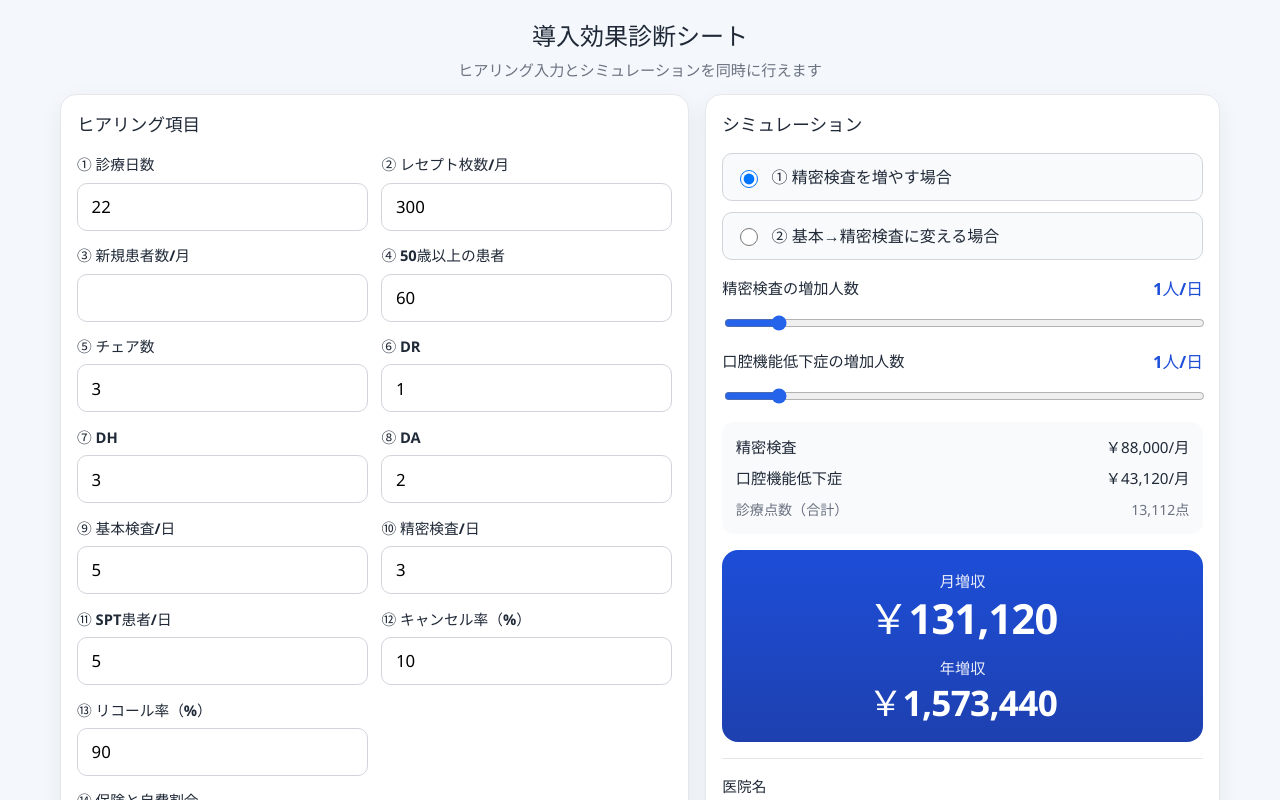
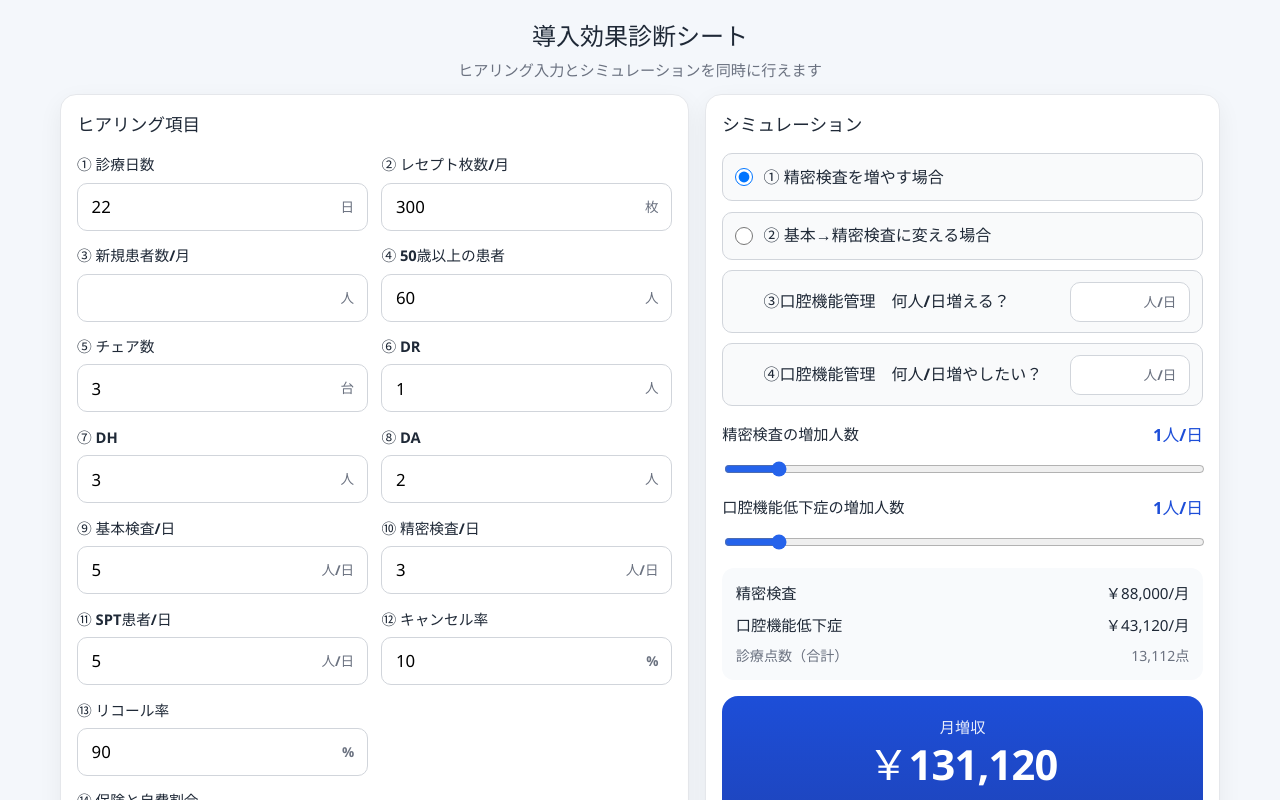
Before and after one commit to nakato-72/dental-simulation, a React (Vite) app: page / in a window 1280 px wide. Shown: the top 800 px of the page. Built offline with nearby package versions, Linux system fonts and the light colour scheme.

Commit message:
③④口腔機能管理入力とUI統一
③④口腔機能管理入力を追加。単位を入力枠内に表示。scenario-rowで文字位置とフォントを統一。

```diff
--- a/src/App.css
+++ b/src/App.css
@@ -37,9 +37,9 @@
   margin-bottom: 0.85rem;
 }
 
-.field input[type='number'],
 .field input[type='text'],
-.field input[type='search'] {
+.field input[type='search'],
+.input-with-suffix input {
   width: 100%;
   min-height: 48px;
   border: 1px solid #d1d5db;
@@ -50,9 +50,32 @@
   box-sizing: border-box;
 }
 
-.field input[type='number']:focus,
+.input-with-suffix {
+  position: relative;
+}
+
+.input-with-suffix input {
+  padding-right: 2.4rem;
+}
+
+.input-with-suffix.suffix-wide input {
+  padding-right: 3.2rem;
+}
+
+.input-with-suffix .suffix {
+  position: absolute;
+  right: 0.85rem;
+  top: 50%;
+  transform: translateY(-50%);
+  color: #6b7280;
+  font-size: 0.85rem;
+  font-weight: 600;
+  pointer-events: none;
+}
+
 .field input[type='text']:focus,
-.field input[type='search']:focus {
+.field input[type='search']:focus,
+.input-with-suffix input:focus {
   outline: 2px solid #2563eb;
   border-color: #2563eb;
 }
@@ -187,16 +210,8 @@
 .field-split label {
   display: grid;
   gap: 0.35rem;
-  position: relative;
   font-size: 0.85rem;
   color: #4b5563;
-}
-
-.field-split .suffix {
-  position: absolute;
-  right: 0.85rem;
-  bottom: 0.95rem;
-  color: #6b7280;
 }
 
 .toggle-group {
@@ -227,21 +242,52 @@
   margin-bottom: 1rem;
 }
 
-.scenario-option {
-  display: flex;
+.scenario-row {
+  display: grid;
+  grid-template-columns: 18px minmax(0, 1fr);
+  column-gap: 0.65rem;
   align-items: center;
-  gap: 0.65rem;
   min-height: 48px;
   padding: 0.65rem 0.75rem;
   border: 1px solid #d1d5db;
   border-radius: 10px;
   background: #f9fafb;
+  font-size: 1rem;
   font-weight: 600;
+  line-height: 1.35;
+  color: #1f2937;
 }
 
-.scenario-option input {
+.scenario-row--input {
+  grid-template-columns: 18px minmax(0, 1fr) 7.5rem;
+}
+
+.scenario-row input[type='radio'] {
   width: 18px;
   height: 18px;
+  margin: 0;
+  padding: 0;
+  justify-self: center;
+}
+
+.scenario-row-leading {
+  display: block;
+  width: 18px;
+  height: 18px;
+}
+
+.scenario-row-text {
+  min-width: 0;
+}
+
+.scenario-input-field {
+  min-width: 0;
+}
+
+.scenario-input-field input {
+  min-height: 40px;
+  font-size: 1rem;
+  font-weight: 700;
 }
 
 .slider-block {
--- a/src/App.tsx
+++ b/src/App.tsx
@@ -50,12 +50,55 @@ function parseNumber(value: string): number {
   return Number.isFinite(parsed) ? parsed : 0
 }
 
+type NumberFieldWithSuffixProps = {
+  label: string
+  suffix: string
+  value: number
+  onChange: (value: number) => void
+  min?: number
+  max?: number
+  inputMode?: 'numeric' | 'decimal'
+  suffixWide?: boolean
+}
+
+function NumberFieldWithSuffix({
+  label,
+  suffix,
+  value,
+  onChange,
+  min = 0,
+  max,
+  inputMode = 'numeric',
+  suffixWide = false,
+}: NumberFieldWithSuffixProps) {
+  return (
+    <label className="field">
+      <span>{label}</span>
+      <div className={`input-with-suffix${suffixWide ? ' suffix-wide' : ''}`}>
+        <input
+          type="number"
+          inputMode={inputMode}
+          min={min}
+          max={max}
+          value={value || ''}
+          onChange={(event) => onChange(parseNumber(event.target.value))}
+        />
+        <span className="suffix">{suffix}</span>
+      </div>
+    </label>
+  )
+}
+
 function App() {
   const [clinicName, setClinicName] = useState('')
   const [hearing, setHearing] = useState<HearingInput>(DEFAULT_HEARING)
   const [scenario, setScenario] = useState<Scenario>('increase-precision')
   const [examPersonCount, setExamPersonCount] = useState(1)
   const [hypofunctionPersonCount, setHypofunctionPersonCount] = useState(1)
+  const [oralManagementActualIncrease, setOralManagementActualIncrease] =
+    useState(0)
+  const [oralManagementDesiredIncrease, setOralManagementDesiredIncrease] =
+    useState(0)
   const [showHistory, setShowHistory] = useState(false)
   const [historySearch, setHistorySearch] = useState('')
   const [savedRecords, setSavedRecords] = useState<SavedRecord[]>([])
@@ -105,6 +148,8 @@ function App() {
       scenario,
       examPersonCount,
       hypofunctionPersonCount,
+      oralManagementActualIncrease,
+      oralManagementDesiredIncrease,
     })
     refreshSavedRecords()
     setSaveMessage(`${trimmedName} を保存しました`)
@@ -116,6 +161,8 @@ function App() {
     setScenario(record.scenario)
     setExamPersonCount(record.examPersonCount)
     setHypofunctionPersonCount(record.hypofunctionPersonCount)
+    setOralManagementActualIncrease(record.oralManagementActualIncrease ?? 0)
+    setOralManagementDesiredIncrease(record.oralManagementDesiredIncrease ?? 0)
     setShowHistory(false)
     setSaveMessage(`${record.clinicName} を読み込みました`)
   }
@@ -144,194 +191,98 @@ function App() {
         <section className="panel hearing-panel">
           <h2>ヒアリング項目</h2>
           <div className="field-grid">
-            <label className="field">
-              <span>① 診療日数</span>
-              <input
-                type="number"
-                inputMode="numeric"
-                min={0}
-                value={hearing.workingDays || ''}
-                onChange={(event) =>
-                  updateHearing('workingDays', parseNumber(event.target.value))
-                }
+            <NumberFieldWithSuffix
+              label="① 診療日数"
+              suffix="日"
+              value={hearing.workingDays}
+              onChange={(value) => updateHearing('workingDays', value)}
             />
-            </label>
-
-            <label className="field">
-              <span>② レセプト枚数/月</span>
-              <input
-                type="number"
-                inputMode="numeric"
-                min={0}
-                value={hearing.receiptsPerMonth || ''}
-                onChange={(event) =>
-                  updateHearing('receiptsPerMonth', parseNumber(event.target.value))
-                }
+            <NumberFieldWithSuffix
+              label="② レセプト枚数/月"
+              suffix="枚"
+              value={hearing.receiptsPerMonth}
+              onChange={(value) => updateHearing('receiptsPerMonth', value)}
             />
-            </label>
-
-            <label className="field">
-              <span>③ 新規患者数/月</span>
-              <input
-                type="number"
-                inputMode="numeric"
-                min={0}
-                value={hearing.newPatientsPerMonth || ''}
-                onChange={(event) =>
-                  updateHearing(
-                    'newPatientsPerMonth',
-                    parseNumber(event.target.value),
-                  )
-                }
+            <NumberFieldWithSuffix
+              label="③ 新規患者数/月"
+              suffix="人"
+              value={hearing.newPatientsPerMonth}
+              onChange={(value) => updateHearing('newPatientsPerMonth', value)}
             />
-            </label>
-
-            <label className="field">
-              <span>④ 50歳以上の患者</span>
-              <input
-                type="number"
-                inputMode="numeric"
-                min={0}
-                value={hearing.patientsOver50 || ''}
-                onChange={(event) =>
-                  updateHearing('patientsOver50', parseNumber(event.target.value))
-                }
+            <NumberFieldWithSuffix
+              label="④ 50歳以上の患者"
+              suffix="人"
+              value={hearing.patientsOver50}
+              onChange={(value) => updateHearing('patientsOver50', value)}
             />
-            </label>
-
-            <label className="field">
-              <span>⑤ チェア数</span>
-              <input
-                type="number"
-                inputMode="numeric"
-                min={0}
-                value={hearing.chairs || ''}
-                onChange={(event) =>
-                  updateHearing('chairs', parseNumber(event.target.value))
-                }
+            <NumberFieldWithSuffix
+              label="⑤ チェア数"
+              suffix="台"
+              value={hearing.chairs}
+              onChange={(value) => updateHearing('chairs', value)}
             />
-            </label>
-
-            <label className="field">
-              <span>⑥ DR</span>
-              <input
-                type="number"
-                inputMode="numeric"
-                min={0}
-                value={hearing.dr || ''}
-                onChange={(event) =>
-                  updateHearing('dr', parseNumber(event.target.value))
-                }
+            <NumberFieldWithSuffix
+              label="⑥ DR"
+              suffix="人"
+              value={hearing.dr}
+              onChange={(value) => updateHearing('dr', value)}
             />
-            </label>
-
-            <label className="field">
-              <span>⑦ DH</span>
-              <input
-                type="number"
-                inputMode="numeric"
-                min={0}
-                value={hearing.dh || ''}
-                onChange={(event) =>
-                  updateHearing('dh', parseNumber(event.target.value))
-                }
+            <NumberFieldWithSuffix
+              label="⑦ DH"
+              suffix="人"
+              value={hearing.dh}
+              onChange={(value) => updateHearing('dh', value)}
             />
-            </label>
-
-            <label className="field">
-              <span>⑧ DA</span>
-              <input
-                type="number"
-                inputMode="numeric"
-                min={0}
-                value={hearing.da || ''}
-                onChange={(event) =>
-                  updateHearing('da', parseNumber(event.target.value))
-                }
+            <NumberFieldWithSuffix
+              label="⑧ DA"
+              suffix="人"
+              value={hearing.da}
+              onChange={(value) => updateHearing('da', value)}
             />
-            </label>
-
-            <label className="field">
-              <span>⑨ 基本検査/日</span>
-              <input
-                type="number"
-                inputMode="numeric"
-                min={0}
-                value={hearing.basicExamPerDay || ''}
-                onChange={(event) =>
-                  updateHearing('basicExamPerDay', parseNumber(event.target.value))
-                }
+            <NumberFieldWithSuffix
+              label="⑨ 基本検査/日"
+              suffix="人/日"
+              suffixWide
+              value={hearing.basicExamPerDay}
+              onChange={(value) => updateHearing('basicExamPerDay', value)}
             />
-            </label>
-
-            <label className="field">
-              <span>⑩ 精密検査/日</span>
-              <input
-                type="number"
-                inputMode="numeric"
-                min={0}
-                value={hearing.precisionExamPerDay || ''}
-                onChange={(event) =>
-                  updateHearing(
-                    'precisionExamPerDay',
-                    parseNumber(event.target.value),
-                  )
-                }
+            <NumberFieldWithSuffix
+              label="⑩ 精密検査/日"
+              suffix="人/日"
+              suffixWide
+              value={hearing.precisionExamPerDay}
+              onChange={(value) => updateHearing('precisionExamPerDay', value)}
             />
-            </label>
-
-            <label className="field">
-              <span>⑪ SPT患者/日</span>
-              <input
-                type="number"
-                inputMode="numeric"
-                min={0}
-                value={hearing.sptPatientsPerDay || ''}
-                onChange={(event) =>
-                  updateHearing('sptPatientsPerDay', parseNumber(event.target.value))
-                }
+            <NumberFieldWithSuffix
+              label="⑪ SPT患者/日"
+              suffix="人/日"
+              suffixWide
+              value={hearing.sptPatientsPerDay}
+              onChange={(value) => updateHearing('sptPatientsPerDay', value)}
             />
-            </label>
-
-            <label className="field">
-              <span>⑫ キャンセル率（%）</span>
-              <input
-                type="number"
+            <NumberFieldWithSuffix
+              label="⑫ キャンセル率"
+              suffix="%"
+              value={hearing.cancelRatePercent}
+              max={100}
               inputMode="decimal"
-                min={0}
+              onChange={(value) => updateHearing('cancelRatePercent', value)}
+            />
+            <NumberFieldWithSuffix
+              label="⑬ リコール率"
+              suffix="%"
+              value={hearing.recallRatePercent}
               max={100}
-                value={hearing.cancelRatePercent || ''}
-                onChange={(event) =>
-                  updateHearing(
-                    'cancelRatePercent',
-                    parseNumber(event.target.value),
-                  )
-                }
+              inputMode="decimal"
+              onChange={(value) => updateHearing('recallRatePercent', value)}
             />
-            </label>
-
-            <label className="field">
-              <span>⑬ リコール率（%）</span>
-              <input
-                type="number"
-                inputMode="decimal"
-                min={0}
-                max={100}
-                value={hearing.recallRatePercent || ''}
-                onChange={(event) =>
-                  updateHearing(
-                    'recallRatePercent',
-                    parseNumber(event.target.value),
-                  )
-                }
-              />
-            </label>
 
             <div className="field field-split">
               <span>⑭ 保険と自費割合</span>
               <div className="split-inputs">
                 <label>
                   保険
+                  <div className="input-with-suffix">
                     <input
                       type="number"
                       inputMode="numeric"
@@ -346,9 +297,11 @@ function App() {
                       }
                     />
                     <span className="suffix">%</span>
+                  </div>
                 </label>
                 <label>
                   自費
+                  <div className="input-with-suffix">
                     <input
                       type="number"
                       inputMode="numeric"
@@ -363,6 +316,7 @@ function App() {
                       }
                     />
                     <span className="suffix">%</span>
+                  </div>
                 </label>
               </div>
             </div>
@@ -394,7 +348,7 @@ function App() {
 
           <div className="scenario-group">
             {SCENARIO_OPTIONS.map((option) => (
-              <label key={option.value} className="scenario-option">
+              <label key={option.value} className="scenario-row">
                 <input
                   type="radio"
                   name="scenario"
@@ -402,9 +356,49 @@ function App() {
                   checked={scenario === option.value}
                   onChange={() => setScenario(option.value)}
                 />
-                <span>{option.label}</span>
+                <span className="scenario-row-text">{option.label}</span>
               </label>
             ))}
+            <div className="scenario-row scenario-row--input">
+              <span className="scenario-row-leading" aria-hidden="true" />
+              <span className="scenario-row-text">
+                ③口腔機能管理　何人/日増える？
+              </span>
+              <div className="input-with-suffix suffix-wide scenario-input-field">
+                <input
+                  type="number"
+                  inputMode="numeric"
+                  min={0}
+                  value={oralManagementActualIncrease || ''}
+                  onChange={(event) =>
+                    setOralManagementActualIncrease(
+                      parseNumber(event.target.value),
+                    )
+                  }
+                />
+                <span className="suffix">人/日</span>
+              </div>
+            </div>
+            <div className="scenario-row scenario-row--input">
+              <span className="scenario-row-leading" aria-hidden="true" />
+              <span className="scenario-row-text">
+                ④口腔機能管理　何人/日増やしたい？
+              </span>
+              <div className="input-with-suffix suffix-wide scenario-input-field">
+                <input
+                  type="number"
+                  inputMode="numeric"
+                  min={0}
+                  value={oralManagementDesiredIncrease || ''}
+                  onChange={(event) =>
+                    setOralManagementDesiredIncrease(
+                      parseNumber(event.target.value),
+                    )
+                  }
+                />
+                <span className="suffix">人/日</span>
+              </div>
+            </div>
           </div>
 
           <div className="slider-block">
--- a/src/types.ts
+++ b/src/types.ts
@@ -41,4 +41,6 @@ export type SavedRecord = {
   scenario: Scenario
   examPersonCount: number
   hypofunctionPersonCount: number
+  oralManagementActualIncrease: number
+  oralManagementDesiredIncrease: number
 }
```
Lines whose indentation alone changed are shown as unchanged.
